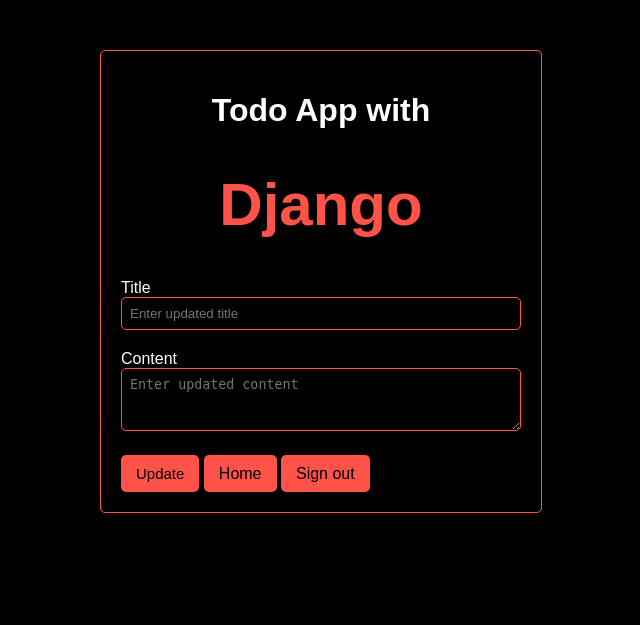
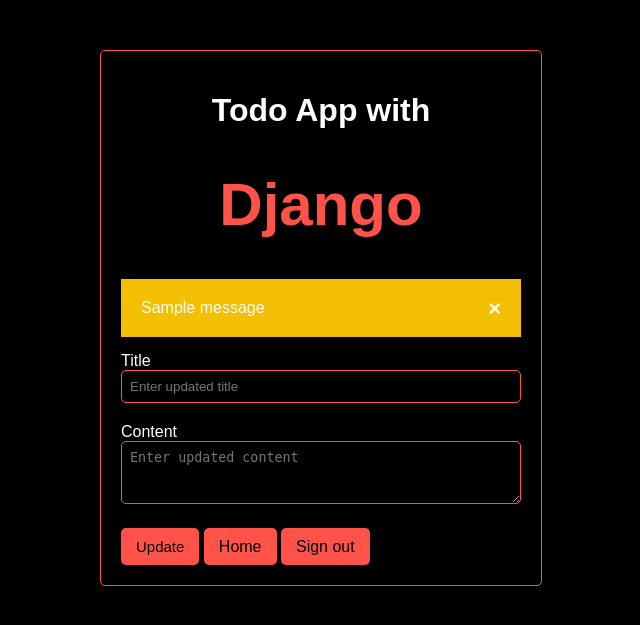
Before and after one commit to SulemanAwais/django-CRUD, a Django app: page /update-task/7/ in a window 1280 px wide. Shown: the top 625 px of the page, without its empty margins (319-959 px from the left). Run offline with Django 5.2, Linux system fonts and the light colour scheme; a user stored in the database is signed in; one stand-in notice (Sample message) is shown.

Commit message:
update_task updated

```diff
--- a/playground/static/styles.css
+++ b/playground/static/styles.css
@@ -186,6 +186,12 @@ form {
   color: white;
   margin-bottom: 15px;
 }
+.warning-alert {
+  padding: 20px;
+  background-color: #F4BE01; /
+  color: white;
+  margin-bottom: 15px;
+}
 
 .closebtn {
   margin-left: 15px;
--- a/playground/templates/landing_page/index.html
+++ b/playground/templates/landing_page/index.html
@@ -10,7 +10,7 @@
                 {% endif %}
                 <br>
                 <br>
-               <span style="color:White"><b>Welcome to the</b></span>
+               <span style="color:White;font-size:20px"><b>Welcome to the</b></span>
                 <br>
                <span style="color:#ff5349"><b>Django</b></span>
                <span style="color:White"><b> Todo App</b></span>
--- a/playground/templates/register/index.html
+++ b/playground/templates/register/index.html
@@ -6,7 +6,6 @@
     {% for message in messages %}
         {% if message %}
             {% if message.level == 30 %}
-
                 <div class="alert">
                 <span class="closebtn" onclick="this.parentElement.style.display='none';">&times;</span>
                     {{ message }}
--- a/playground/templates/update_task/index.html
+++ b/playground/templates/update_task/index.html
@@ -8,9 +8,17 @@
     </header>
     <section class="content">
         <form method="post" action="/update-task/{{id}}/">
+            <div class="form-group">
+                {% if messages %}
+                {% for message in messages %}
+                <div class="warning-alert">
+                    <span class="closebtn" onclick="this.parentElement.style.display='none';">&times;</span>
+                    {{ message }}
+                </div>
+                {% endfor %}
+                {% endif %}
+                {% csrf_token %}
 
-            <div class="form-group">
-                {% csrf_token %}
                 <label for="exampleFormControlInput1">Title</label>
                 <input type="text" name= 'title' value="{{task.title}}" class="form-control" id="exampleFormControlInput1" placeholder="Enter updated title">
             </div>
--- a/playground/views.py
+++ b/playground/views.py
@@ -62,15 +62,14 @@ def create_task(request):
 @login_required(login_url='/')
 def update_task(request, id):
     try:
-        task_id = int(id)
         if request.method == 'POST':
             data = request.POST
             title = data.get('title')
             content = data.get('content')
-            print(title)
-            print(task_id)
-            #     print(type(task_id))
-            #     print(content)
+            # print(title,content)
+            if title is '' and content is '':
+                messages.warning(request=request, message="At least one field need to be filled")
+                return redirect(f'/update-task/{id}', context={'id': id})
             task = Task.objects.get(id=id)
             if task:
                 if title:
@@ -78,8 +77,6 @@ def update_task(request, id):
                 if content:
                     task.content = content
             task.save()
-            # return redirect(to='/')
-            # return render(request=request, template_name='update_task/index.html', context={'id': id})
             landing_page_url = reverse(landing_page)
             return redirect(to=landing_page_url)
 
```
Also changed, not shown: db.sqlite3.
